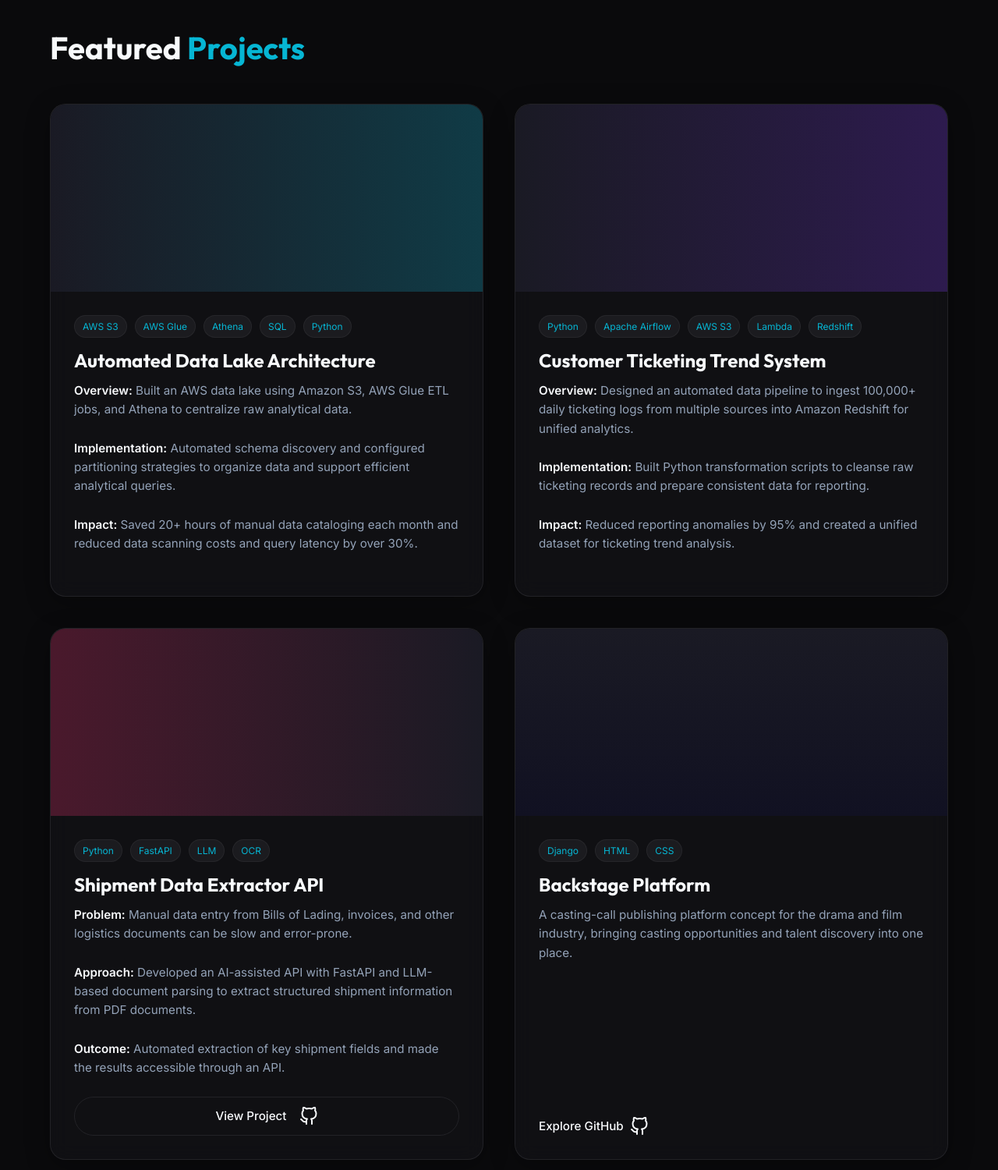
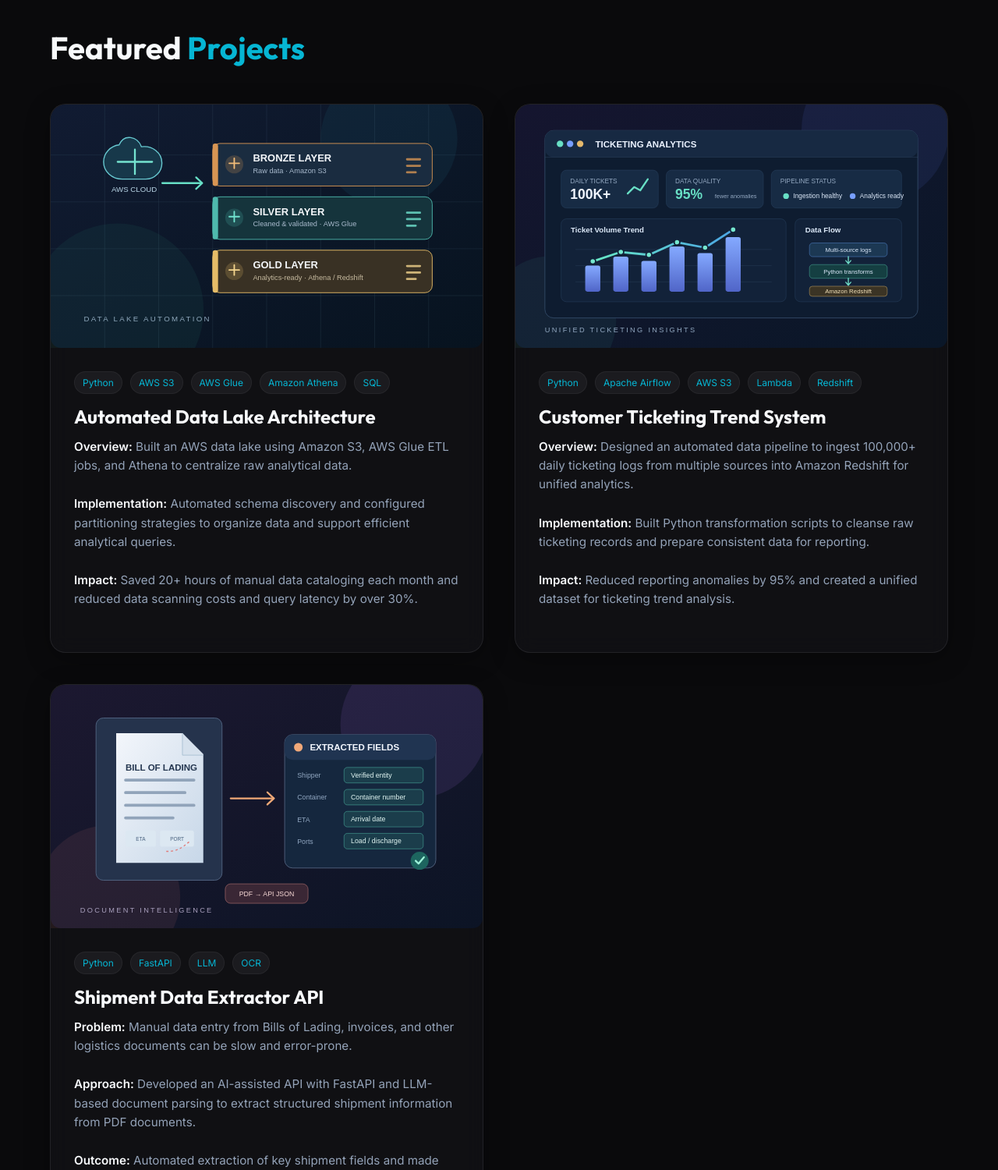
Before and after one commit to Jelvinth/portfolio, a plain HTML site: page portfolio/index.html in a window 1280 px wide. Shown: the part 5820-7320 px from the top of the page at 78% size. Drawn offline with nearby package versions, Linux system fonts and the light colour scheme.

Commit message:
Remove unrelated projects and add project illustrations

```diff
--- a/portfolio/index.html
+++ b/portfolio/index.html
@@ -328,21 +328,29 @@
         <section id="projects" class="section">
             <h2 class="section-title reveal">Featured <span class="text-accent">Projects</span></h2>
             <div class="projects-grid">
-                <div class="project-card glass-card reveal">
-                    <div class="project-img-placeholder pro-2"></div>
+                <article class="project-card glass-card reveal">
+                    <div class="project-cover">
+                        <img src="assets/images/projects/data-lake-architecture.svg"
+                            alt="Illustration of an AWS data lake with bronze, silver, and gold data layers"
+                            loading="lazy" decoding="async">
+                    </div>
                     <div class="project-info">
                         <div class="project-tags">
-                            <span>AWS S3</span><span>AWS Glue</span><span>Athena</span><span>SQL</span><span>Python</span>
+                            <span>Python</span><span>AWS S3</span><span>AWS Glue</span><span>Amazon Athena</span><span>SQL</span>
                         </div>
                         <h3>Automated Data Lake Architecture</h3>
                         <p><strong>Overview:</strong> Built an AWS data lake using Amazon S3, AWS Glue ETL jobs, and Athena to centralize raw analytical data.</p>
                         <p><strong>Implementation:</strong> Automated schema discovery and configured partitioning strategies to organize data and support efficient analytical queries.</p>
                         <p><strong>Impact:</strong> Saved 20+ hours of manual data cataloging each month and reduced data scanning costs and query latency by over 30%.</p>
                     </div>
-                </div>
+                </article>
 
-                <div class="project-card glass-card reveal reveal-delay-1">
-                    <div class="project-img-placeholder pro-1"></div>
+                <article class="project-card glass-card reveal reveal-delay-1">
+                    <div class="project-cover">
+                        <img src="assets/images/projects/customer-ticketing-trends.svg"
+                            alt="Illustration of a customer ticketing analytics dashboard and data pipeline"
+                            loading="lazy" decoding="async">
+                    </div>
                     <div class="project-info">
                         <div class="project-tags">
                             <span>Python</span><span>Apache Airflow</span><span>AWS S3</span><span>Lambda</span><span>Redshift</span>
@@ -352,10 +360,14 @@
                         <p><strong>Implementation:</strong> Built Python transformation scripts to cleanse raw ticketing records and prepare consistent data for reporting.</p>
                         <p><strong>Impact:</strong> Reduced reporting anomalies by 95% and created a unified dataset for ticketing trend analysis.</p>
                     </div>
-                </div>
+                </article>
 
-                <div class="project-card glass-card reveal">
-                    <div class="project-img-placeholder pro-3"></div>
+                <article class="project-card glass-card reveal">
+                    <div class="project-cover">
+                        <img src="assets/images/projects/shipment-data-extractor.svg"
+                            alt="Illustration of shipment PDF document fields extracted into structured API data"
+                            loading="lazy" decoding="async">
+                    </div>
                     <div class="project-info">
                         <div class="project-tags">
                             <span>Python</span><span>FastAPI</span><span>LLM</span><span>OCR</span>
@@ -364,34 +376,10 @@
                         <p><strong>Problem:</strong> Manual data entry from Bills of Lading, invoices, and other logistics documents can be slow and error-prone.</p>
                         <p><strong>Approach:</strong> Developed an AI-assisted API with FastAPI and LLM-based document parsing to extract structured shipment information from PDF documents.</p>
                         <p><strong>Outcome:</strong> Automated extraction of key shipment fields and made the results accessible through an API.</p>
-                        <a href="https://github.com/Jelvinth/shipmentextractor_ai" target="_blank" rel="noopener" class="project-link btn btn-outline">View Project <i
-                                data-feather="github" style="margin-left: 8px;"></i></a>
+                        <a href="https://github.com/Jelvinth/shipmentextractor_ai" target="_blank" rel="noopener"
+                            class="project-link btn btn-outline">View Project <i data-feather="github" style="margin-left: 8px;"></i></a>
                     </div>
-                </div>
-
-                <div class="project-card glass-card reveal reveal-delay-1">
-                    <div class="project-img-placeholder pro-4"></div>
-                    <div class="project-info">
-                        <div class="project-tags">
-                            <span>Django</span><span>HTML</span><span>CSS</span>
-                        </div>
-                        <h3>Backstage Platform</h3>
-                        <p>A casting-call publishing platform concept for the drama and film industry, bringing casting opportunities and talent discovery into one place.</p>
-                        <a href="https://github.com/Jelvinth" target="_blank" rel="noopener" class="project-link">Explore GitHub <i data-feather="github"></i></a>
-                    </div>
-                </div>
-
-                <div class="project-card glass-card reveal">
-                    <div class="project-img-placeholder pro-3"></div>
-                    <div class="project-info">
-                        <div class="project-tags">
-                            <span>Web Development</span><span>UI/UX</span>
-                        </div>
-                        <h3>Home Solutions</h3>
-                        <p>A web platform concept designed to connect freelance workers with customer-posted jobs and make local service opportunities easier to discover.</p>
-                        <a href="https://github.com/Jelvinth" target="_blank" rel="noopener" class="project-link">Explore GitHub <i data-feather="github"></i></a>
-                    </div>
-                </div>
+                </article>
             </div>
         </section>
 
```
